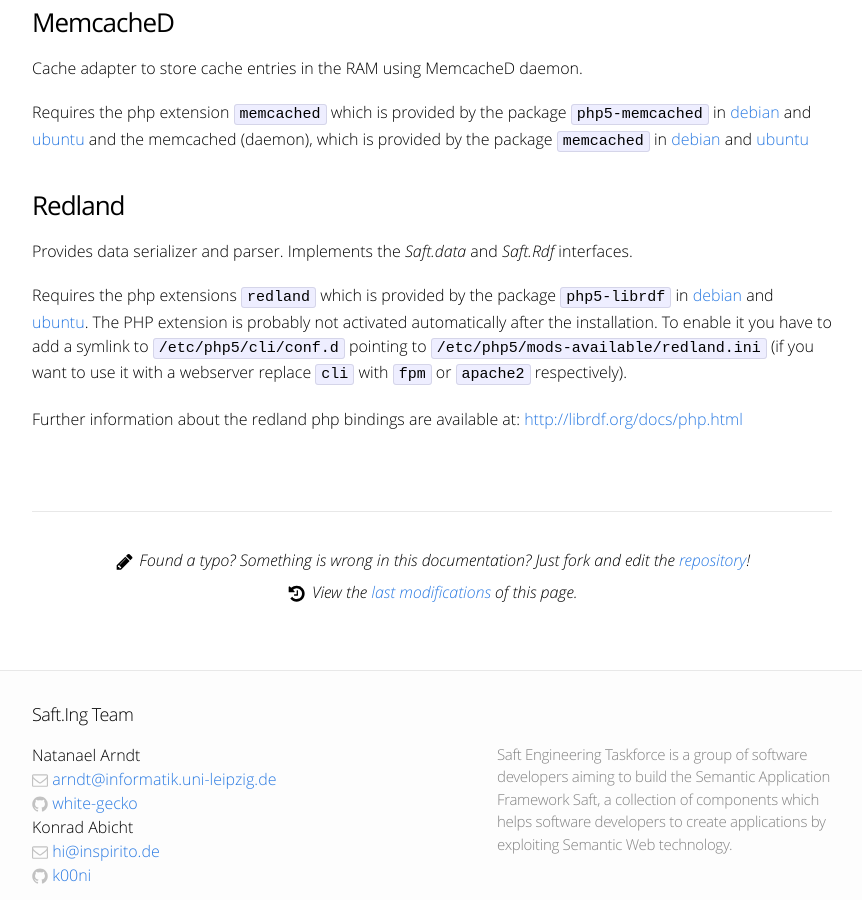
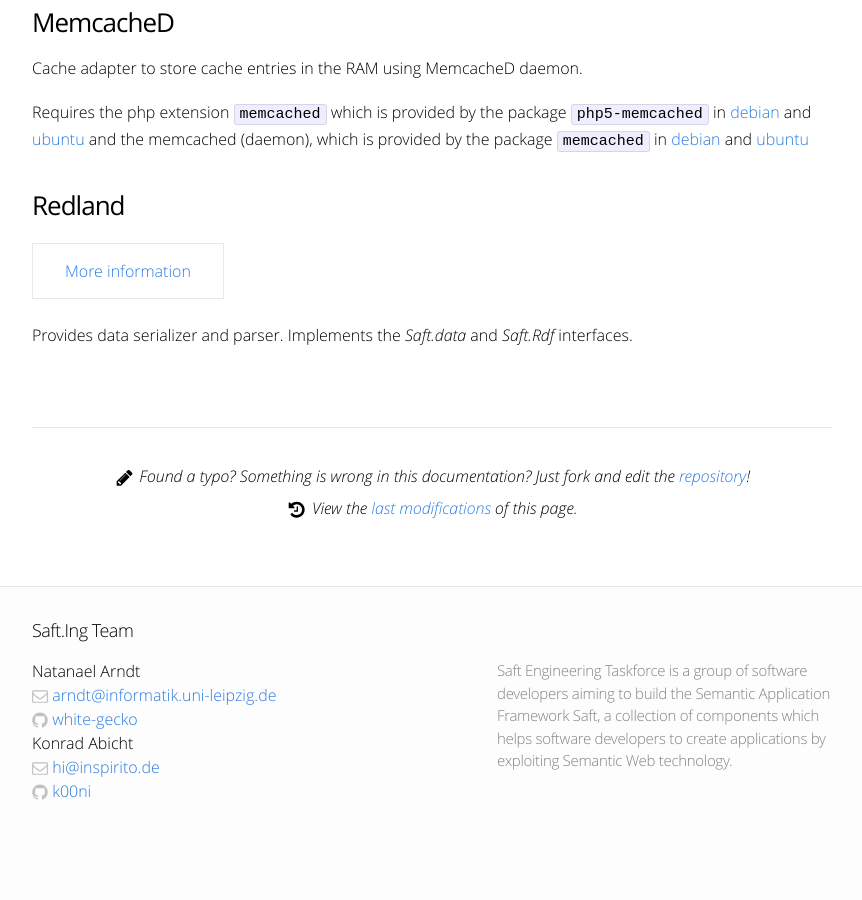
Before and after one commit to SaftIng/safting.github.io, a Jekyll site: the page built from doc/phpframework/addition.md, in a window 1280 px wide and 900 px high, scrolled down 1074 px. Shown: the whole window, without its empty margins (208-1070 px from the left). Built offline with Jekyll 4.4.1, drawn with Linux system fonts in a browser that asks for light colours; after the commit the page ends 1922 px from its top, so only the background shows below that.

Commit message:
Update addition.md

```diff
--- a/doc/phpframework/addition.md
+++ b/doc/phpframework/addition.md
@@ -37,10 +37,6 @@ Requires the php extension `memcached` which is provided by the package `php5-me
 
 ### Redland
 
+<a class="btn" href="redland">More information</a>
+
 Provides data serializer and parser. Implements the _Saft.data_ and _Saft.Rdf_ interfaces.
-
-Requires the php extensions `redland` which is provided by the package `php5-librdf` in [debian](https://packages.debian.org/stable/php5-librdf) and [ubuntu](http://packages.ubuntu.com/trusty/php5-librdf).
-The PHP extension is probably not activated automatically after the installation.
-To enable it you have to add a symlink to `/etc/php5/cli/conf.d` pointing to `/etc/php5/mods-available/redland.ini` (if you want to use it with a webserver replace `cli` with `fpm` or `apache2` respectively).
-
-Further information about the redland php bindings are available at: [http://librdf.org/docs/php.html](http://librdf.org/docs/php.html)
```
